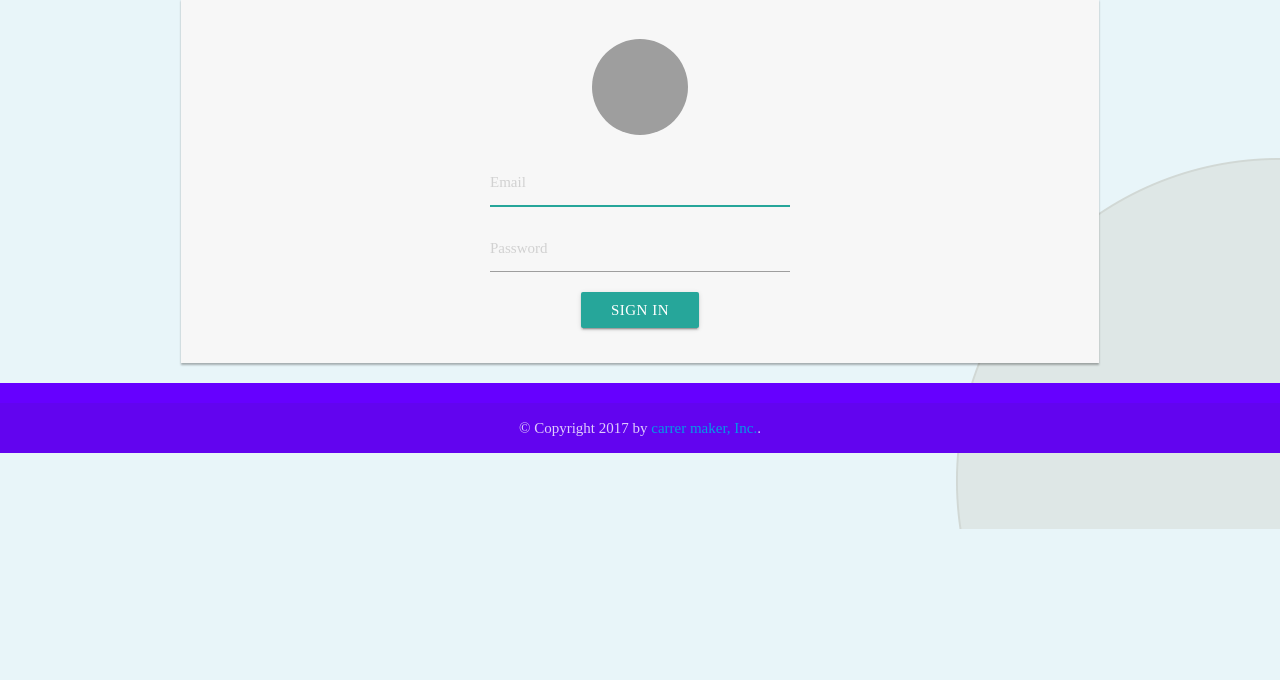
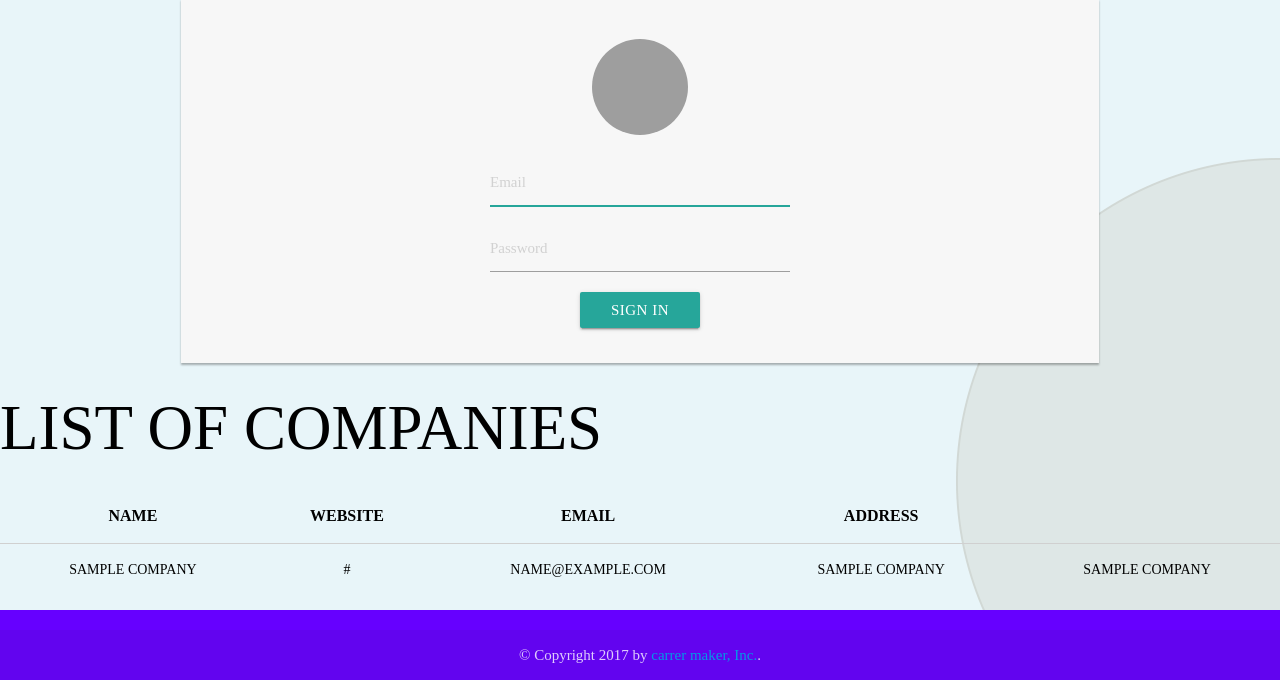
Before and after one commit to stoic1979/careermaker, a Python web app: template templates/admin/companies.html in a window 1280 px wide. Shown: the part 271-951 px from the top of the page. Before the commit the page ends 800 px from the top, so only its background shows below. Run offline with Jinja, Linux system fonts and the light colour scheme; the template is opened without the code that fills it: most values are stand-ins (such as "Sample title", 1, 10 or a date in 2020); some libraries are stand-ins or nearby versions; grey boxes are pictures that could not be loaded.

Commit message:
added ui

```diff
--- a/templates/admin/base.html
+++ b/templates/admin/base.html
@@ -41,7 +41,8 @@
 </nav>
   <script type="text/javascript" src="https://code.jquery.com/jquery-3.1.1.min.js"></script>
   <script type="text/javascript" href="{{ url_for('static', filename='js/materialize.min.js') }}"></script>
-      <script>
+   <link rel="stylesheet" type="text/css" href="{{ url_for('static', filename='css/table_style.css') }}">
+  <script>
         $(".button-collapse").sideNav();
       </script>
   <!----------------------------- NAVIGATION BAR ENDS ----------------------------->
--- a/templates/admin/companies.html
+++ b/templates/admin/companies.html
@@ -9,8 +9,32 @@
 {% block content %}
 
 <p class="important">
+<h1>LIST OF COMPANIES</h1>
+        <table class="highlight">
+        <thead >
+        <tr>
+            <th>NAME</th>
+            <th>WEBSITE</th>
+            <th>EMAIL</th>
+            <th>ADDRESS</th>
+            <th><EMAIL></EMAIL></th>
+        </tr>
+        </thead>
 
+        {% for company in companies %}
 
+        <tbody>
+        <tr>
+            <b><td  style="text-align: center;">{{ company.name }}</td></b>
+            <b><td  style="text-align: center;">{{ company.website }}</td></b>
+            <b><td  style="text-align: center;">{{ company.email }}</td></b>
+            <b><td  style="text-align: center;">{{ company.name }}</td></b>
+            <b><td  style="text-align: center;">{{ company.name }}</td></b>
+        </tr>
+        </tbody>
+
+        {% endfor %}
+        </table>
 
 </p>
 
--- a/templates/candidate/base.html
+++ b/templates/candidate/base.html
@@ -52,13 +52,7 @@
       </script>
   <!----------------------------- NAVIGATION BAR ENDS ----------------------------->
 
-{% if session['name'] %}Welcome :&emsp;{{session['name']}}
-    {% else %}
-    <p style="color: red"> You still didn't set your Email, do it
-        <a href="{{ url_for('candidate') }}">here</a></p>
 
-  {% include 'candidate/session.html' %}
-  {% endif %}
 
                    {% block content %}{% endblock %}
 
```
Also changed, not shown: templates/candidate/home.html (+13 -0 lines), templates/company/base.html (+0 -7 lines), templates/company/home.html (+14 -0 lines).
